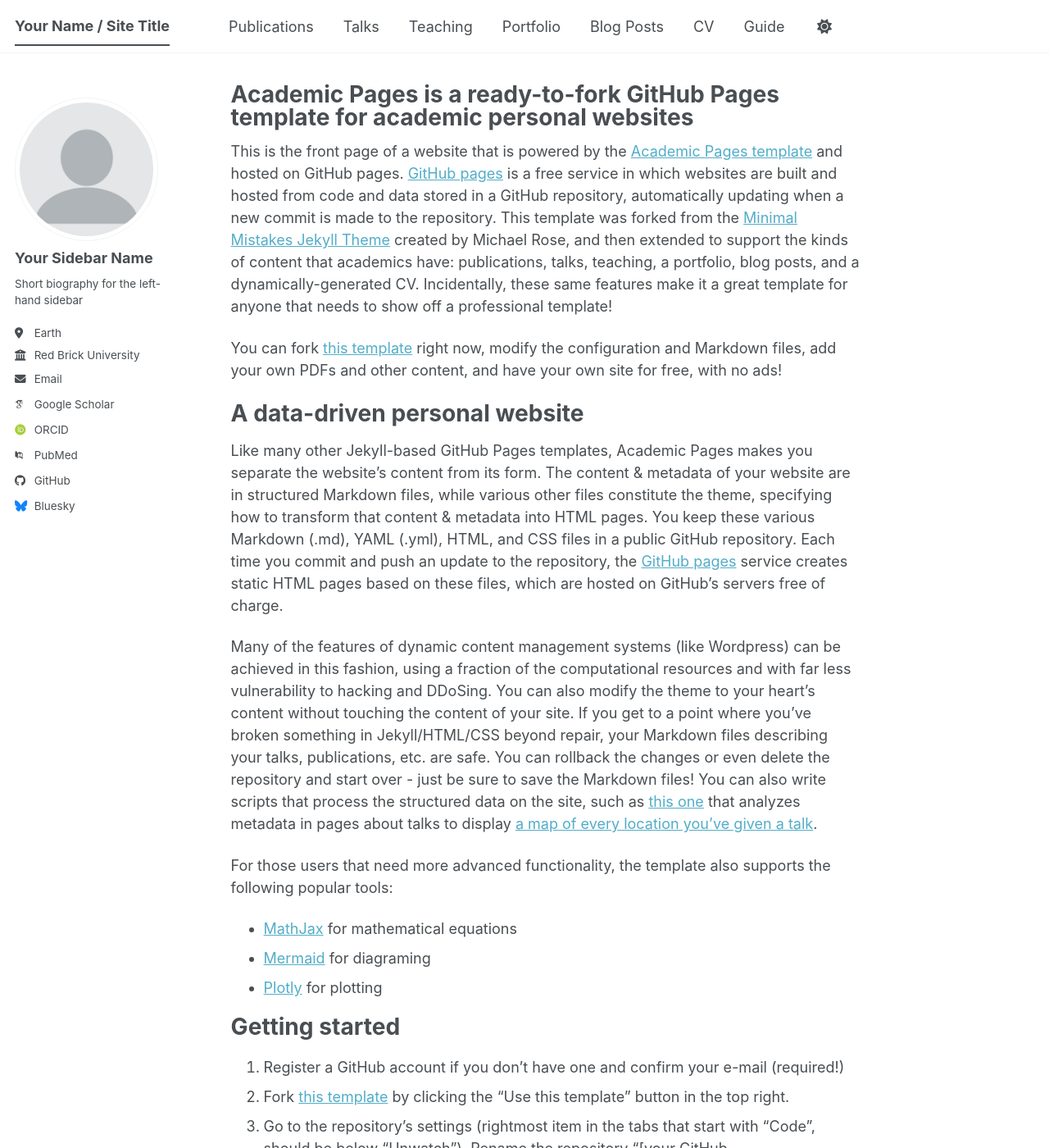
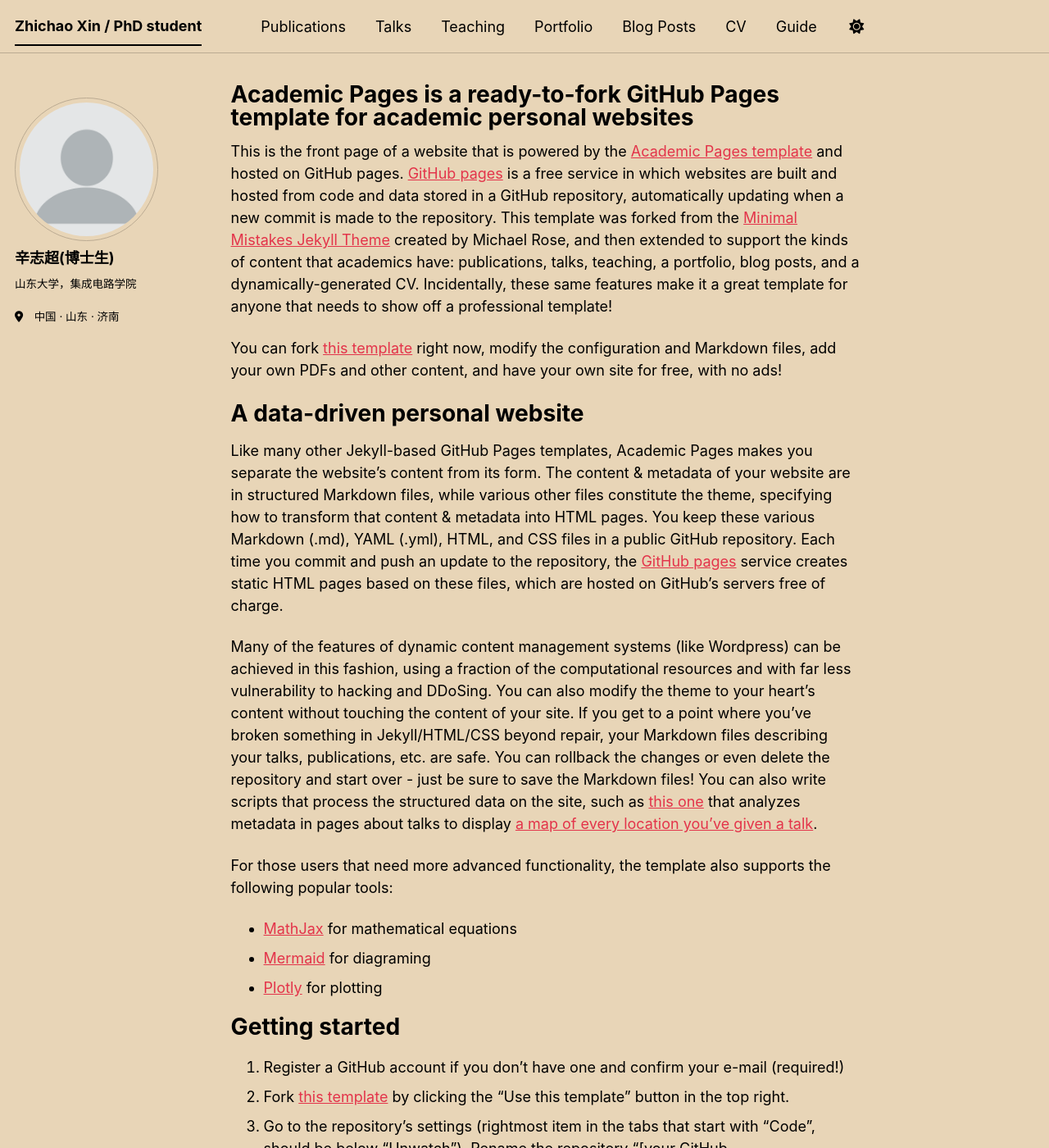
Before and after one commit to zhichaoxin/zhichaoxin.github.io, a Jekyll site: the page built from _pages/about.md, in a window 1280 px wide and 1400 px high. Shown: the whole window at 82% size. Built offline with Jekyll 4.4.1, drawn with Linux system fonts in a browser that asks for light colours; some web fonts are replaced; a script bundle is joined from its source files by our own code; library files that are not in the unit come from our copies; some of the changed text lies outside the part shown.

Commit message:
Update _config.yml

```diff
--- a/_config.yml
+++ b/_config.yml
@@ -8,11 +8,11 @@
 
 # Basic Site Settings
 locale                   : "en-US"
-site_theme               : "default" # The available themes options are "default", "air", "sunrise", "mint", "dirt" and "contrast"
-title                    : "Your Name / Site Title"
+site_theme               : "sunrise" # The available themes options are "default", "air", "sunrise", "mint", "dirt" and "contrast"
+title                    : "Zhichao Xin / PhD student"
 title_separator          : "-"
-name                     : &name "Your Name"
-description              : &description "Your Name's academic portfolio"   # Update this with a general description of your site, this is the default if not overridden by a page
+name                     : &name "Zhichao Xin"
+description              : &description "personal description"   # Update this with a general description of your site, this is the default if not overridden by a page
 url                      : https://zhichaoxin.github.io # The base hostname & protocol for your site e.g. "https://[your GitHub username].github.io",
                                                            # or if you already have some other page hosted on Github then use "https://[your GitHub username].github.io/[Your Repo Name]"
 baseurl                  : "" # the subpath of your site, e.g. "/blog"
@@ -24,24 +24,24 @@ repository               : "zhichaoxin/zhichaoxin.github.io"
 author:
   # Biographic information
   avatar           : "profile.png"
-  name             : "Your Sidebar Name"
+  name             : "辛志超(博士生)"
   pronouns         : # example: "she/her"
-  bio              : "Short biography for the left-hand sidebar"
-  location         : "Earth"
-  employer         : "Red Brick University"
+  bio              : "山东大学，集成电路学院"
+  location         : "中国 · 山东 · 济南"
+  employer         :
   uri              : # URL
-  email            : "none@example.org"
+  email            : #"none@example.org"
 
   # Academic websites
   academia         : # URL
   arxiv            : # URL - Update with the correct link to your profile
-  googlescholar    : "https://scholar.google.com/citations?user=PS_CX0AAAAAJ"
+  googlescholar    : #"https://scholar.google.com/citations?user=PS_CX0AAAAAJ"
   inspire-hep      : # URL
   impactstory      : # URL
-  orcid            : "https://orcid.org/yourorcidurl"
+  orcid            : #"https://orcid.org/yourorcidurl"
   semantic         : # URL
   ssrn             : # URL
-  pubmed           : "https://www.ncbi.nlm.nih.gov/pubmed/?term=john+snow"
+  pubmed           : #"https://www.ncbi.nlm.nih.gov/pubmed/?term=john+snow"
   researchgate     : # URL
   scopus           : # URL
   zotero           : # URL
@@ -51,13 +51,13 @@ author:
   bitbucket        : # Username - Update with your username on the site
   codepen          : # Username
   dribbble         : # Username
-  github           : "academicpages"
+  github           : #"academicpages"
   kaggle           : # Username
   stackoverflow    : # User number or user number and name (i.e., use "1" or "1/jeff-atwood")
 
   # Social media
   artstation       : # Username
-  bluesky          : "bsky.app" # Replace this with you Bluesky username
+  bluesky          : #"bsky.app" # Replace this with you Bluesky username
   facebook         : # Username
   flickr           : # Username
   foursquare       : # Username
```
